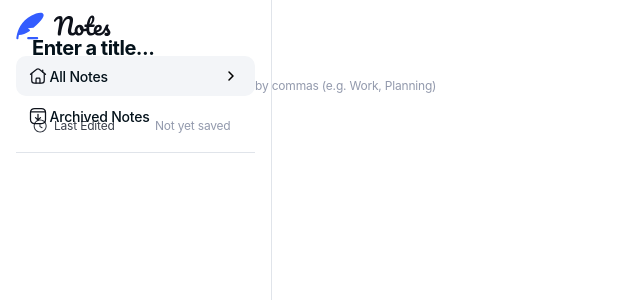
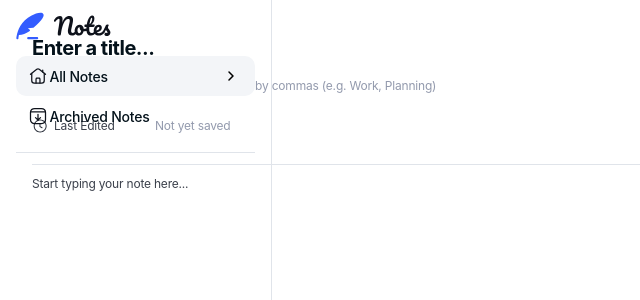
Before and after one commit to HamDean/note-taking-web-app, a React (Vite) app in the folder frontend/: page /create in a window 1280 px wide. Shown: the top 300 px of the page, without its empty margins (0-640 px from the left). Built offline with nearby package versions, Linux system fonts and the light colour scheme; a web font is replaced by a local one.

Commit message:
Build the note area

```diff
--- a/frontend/src/index.css
+++ b/frontend/src/index.css
@@ -155,5 +155,4 @@
 
 .note-editor:empty::before {
   content: attr(data-placeholder);
-  color: #aaa;
 }
--- a/frontend/src/pages/CreateNewNotePage.tsx
+++ b/frontend/src/pages/CreateNewNotePage.tsx
@@ -57,6 +57,17 @@ const CreateNewNotePage = () => {
               Not yet saved
             </span>
           </div>
+
+          {/* Content input */}
+          <div
+            contentEditable
+            suppressContentEditableWarning
+            onInput={(e) => setContent(e.currentTarget.innerHTML)}
+            className="note-editor outline-none text-neutral-700 text-preset-6 md:text-preset-5
+                border-t border-t-neutral-200 mt-3 py-3
+            "
+            data-placeholder="Start typing your note here..."
+          />
         </div>
       </form>
     </section>
```
